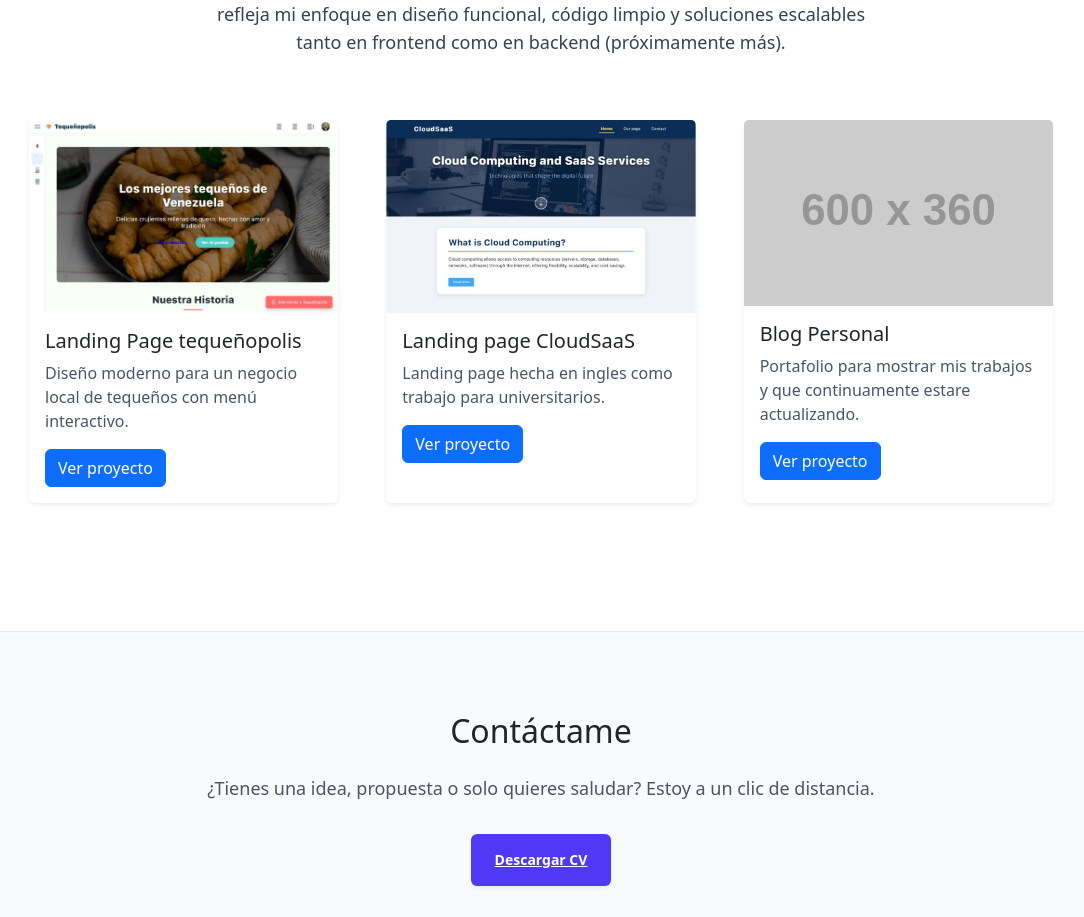
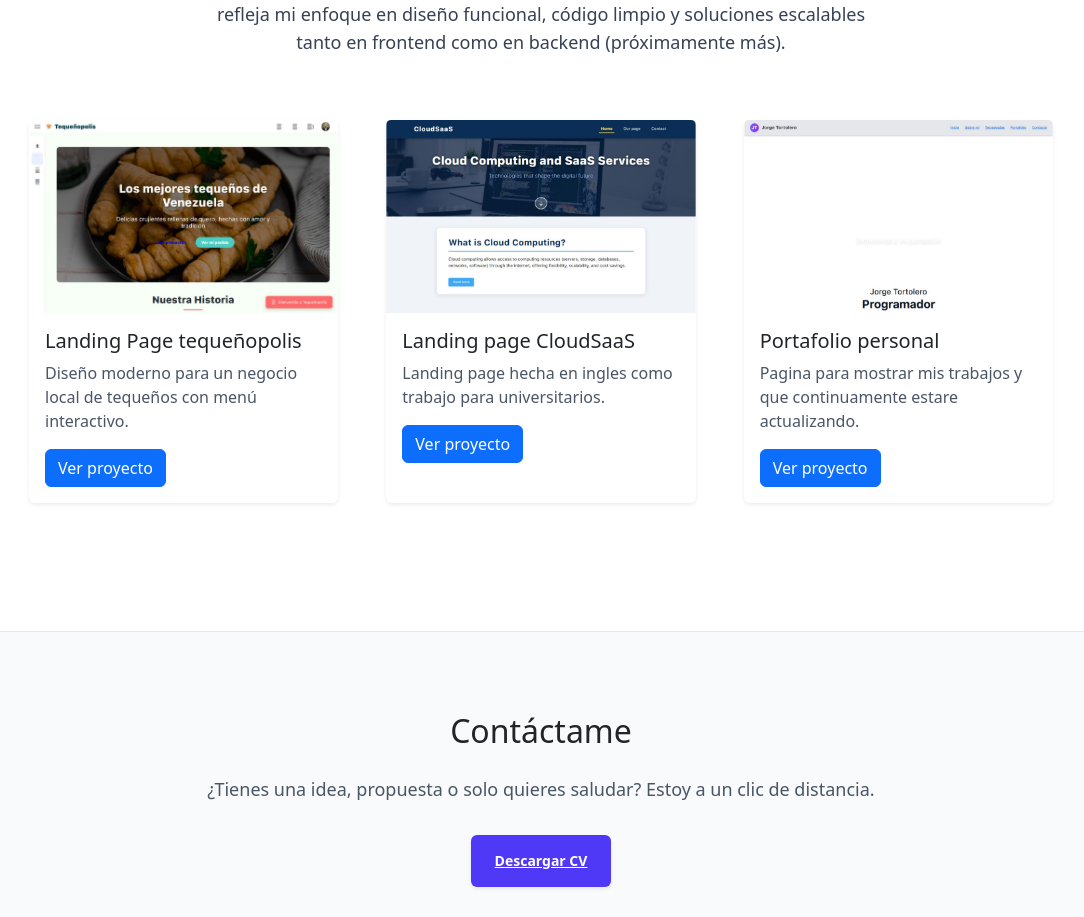
Before and after one commit to JorgeLuis1682/Portafolio, a React (Vite) app: page / in a window 1280 px wide. Shown: the part 2660-3577 px from the top of the page, without its empty margins (99-1183 px from the left). Built offline with nearby package versions, Linux system fonts and the light colour scheme.

Commit message:
third commitment

```diff
--- a/src/components/Contacto.jsx
+++ b/src/components/Contacto.jsx
@@ -2,12 +2,12 @@ export default function Footer() {
   const socialLinks = [
     {
       name: 'Gmail',
-      href: 'mailto:tuemail@gmail.com',
+      href: 'mailto:jorgeluis.tortoleromarron@gmail.com',
       icon: 'https://cdn.simpleicons.org/gmail/EA4335',
     },
     {
       name: 'Instagram',
-      href: 'https://www.instagram.com/tuusuario',
+      href: 'https://www.instagram.com/jorgeluistm23?igsh=MWhqcGtlbWVsdjVlag==',
       icon: 'https://cdn.simpleicons.org/instagram/E4405F',
     },
     {
@@ -29,7 +29,7 @@ export default function Footer() {
           {/* Botón para descargar CV */}
           <div className="mt-8">
             <a
-              href="/tu-cv.pdf"
+              href="public\CV_Jorge_Tortolero.pdf"
               download
               className="inline-block rounded-md bg-indigo-600 px-6 py-3 text-sm font-semibold text-white shadow-sm hover:bg-indigo-500 transition-colors"
             >
--- a/src/components/Portafolio.jsx
+++ b/src/components/Portafolio.jsx
@@ -18,10 +18,10 @@ const projects = [
     link: 'https://cloudsaas.vercel.app/',
   },
   {
-    title: 'Blog Personal',
-    description: 'Portafolio para mostrar mis trabajos y que continuamente estare actualizando.',
-    image: 'https://via.placeholder.com/600x360?text=Blog',
-    link: '#',
+    title: 'Portafolio personal',
+    description: 'Pagina para mostrar mis trabajos y que continuamente estare actualizando.',
+    image: 'public/imagenes_paginas/portafolio.png',
+    link: 'https://portafoliojorgetortolero.vercel.app/',
   },
 ]
 
```
Also changed, not shown: public/imagenes_paginas/portafolio.png (added), 1 other file (tests, documents, lock files or other folders).
